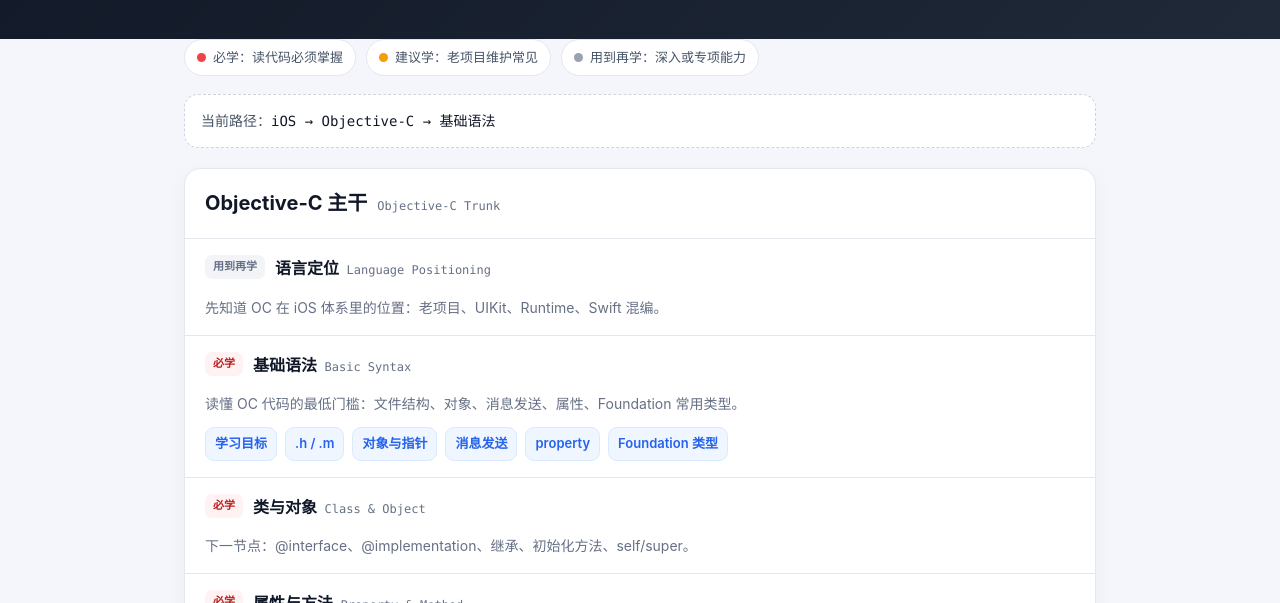
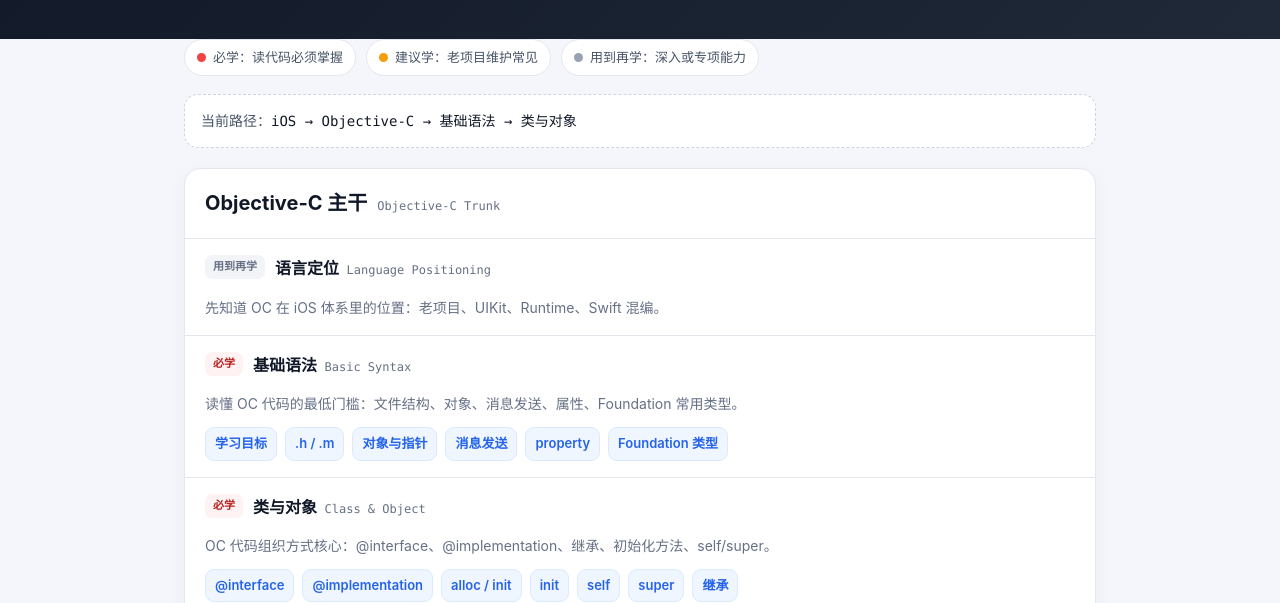
Before and after one commit to VamPeng/ioslearning, a plain HTML site: page roadmap/oc-roadmap.html in a window 1280 px wide. Shown: the part 197-800 px from the top of the page. Drawn offline with Linux system fonts and the light colour scheme.

Commit message:
Link Objective-C class and object roadmap node

```diff
--- a/roadmap/oc-roadmap.html
+++ b/roadmap/oc-roadmap.html
@@ -40,7 +40,7 @@
     <span class="leg"><span class="dot later"></span>用到再学：深入或专项能力</span>
   </div>
 
-  <div class="path">当前路径：<code>iOS → Objective-C → 基础语法</code></div>
+  <div class="path">当前路径：<code>iOS → Objective-C → 基础语法 → 类与对象</code></div>
 
   <section class="group">
     <div class="ghead"><h2>Objective-C 主干</h2><span>Objective-C Trunk</span></div>
@@ -72,8 +72,17 @@
     <div class="topic">
       <div class="row">
         <span class="badge b1">必学</span>
-        <a class="title" href="#">类与对象 <span class="en">Class & Object</span></a>
-        <div class="note">下一节点：@interface、@implementation、继承、初始化方法、self/super。</div>
+        <a class="title" href="../docs/objective-c/02-class-and-object.md">类与对象 <span class="en">Class & Object</span></a>
+        <div class="note">OC 代码组织方式核心：@interface、@implementation、继承、初始化方法、self/super。</div>
+      </div>
+      <div class="subs">
+        <a href="../docs/objective-c/02-class-and-object.md#3-interface类声明">@interface</a>
+        <a href="../docs/objective-c/02-class-and-object.md#4-implementation类实现">@implementation</a>
+        <a href="../docs/objective-c/02-class-and-object.md#6-对象创建alloc--init">alloc / init</a>
+        <a href="../docs/objective-c/02-class-and-object.md#7-init-初始化方法">init</a>
+        <a href="../docs/objective-c/02-class-and-object.md#8-self">self</a>
+        <a href="../docs/objective-c/02-class-and-object.md#9-super">super</a>
+        <a href="../docs/objective-c/02-class-and-object.md#10-继承">继承</a>
       </div>
     </div>
 
```
